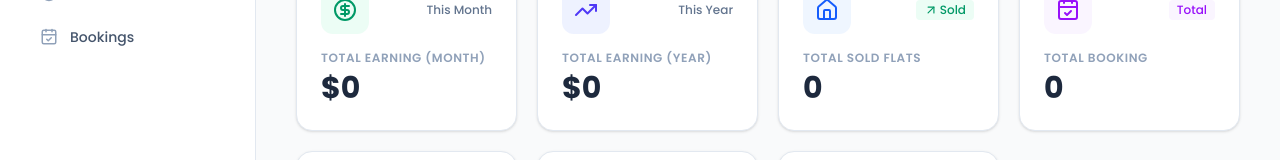
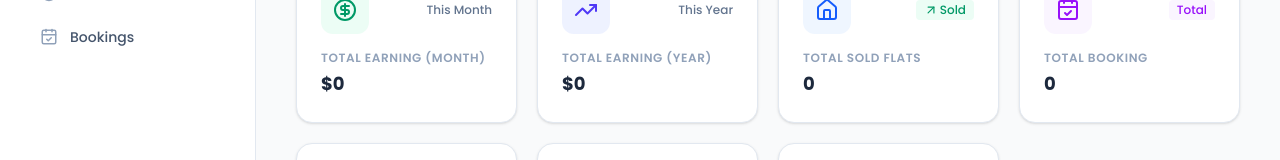
Before and after one commit to arifstk/real-state, a Next.js app: page /vendor-dashboard in a window 1280 px wide. Shown: the part 276-436 px from the top of the page. Built offline with nearby package versions, Linux system fonts and the light colour scheme; no server answers; the database is empty.

Commit message:
dashboard text size & filter $ sign

```diff
--- a/app/admin/views/DashboardView.tsx
+++ b/app/admin/views/DashboardView.tsx
@@ -112,6 +112,7 @@ export default function AdminDashboardView() {
         </p>
       </div>
 
+      {/* Stat Card */}
       <div className="grid grid-cols-1 sm:grid-cols-2 xl:grid-cols-4 gap-5">
         {cards.map((card) => {
           const Icon = card.icon;
@@ -120,12 +121,12 @@ export default function AdminDashboardView() {
               key={card.label}
               className="bg-white p-5 rounded-2xl border border-slate-100 shadow-2xs flex items-center gap-4"
             >
-              <div className={`p-3.5 rounded-xl ${card.color}`}>
-                <Icon size={22} />
+              <div className={`p-2.5 rounded-xl ${card.color}`}>
+                <Icon size={20} />
               </div>
               <div className="min-w-0">
                 <p className="text-xs font-medium text-slate-500">{card.label}</p>
-                <h3 className="text-2xl font-extrabold text-slate-800 mt-0.5 truncate">{card.count}</h3>
+                <h3 className="text-lg font-extrabold text-slate-800 mt-0.5 tracking-tighter truncate">{card.count}</h3>
               </div>
             </div>
           );
--- a/app/flats/FlatsFilterClient.tsx
+++ b/app/flats/FlatsFilterClient.tsx
@@ -43,7 +43,7 @@ interface FlatsFilterClientProps {
   initialFlats: FlatListItem[];
 }
 
-const formatBDT = (n: number) => `৳${Math.round(n).toLocaleString("en-BD")}`;
+// const formatBDT = (n: number) => `৳${Math.round(n).toLocaleString("en-BD")}`;
 
 const getEffectivePrice = (flat: FlatListItem) =>
   flat.discountPercent
@@ -275,7 +275,8 @@ export default function FlatsFilterClient({ initialFlats }: FlatsFilterClientPro
             <div className="space-y-2">
               <div className="flex justify-between text-xs font-semibold text-slate-600">
                 <span>Max Price</span>
-                <span className="text-teal-600 font-bold">{formatBDT(maxPrice)}</span>
+                {/* <span className="text-teal-600 font-bold">{formatBDT(maxPrice)}</span> */}
+                <span className="text-teal-600 font-bold">${maxPrice.toLocaleString()}</span>
               </div>
               <input
                 type="range"
--- a/app/vendor-dashboard/page.tsx
+++ b/app/vendor-dashboard/page.tsx
@@ -116,7 +116,7 @@ export default function VendorDashboard() {
           </div>
           <div className="mt-4">
             <p className="text-xs font-semibold text-slate-400 uppercase tracking-wider">Total Earning (Month)</p>
-            <p className="text-3xl font-bold text-slate-800 mt-1">${stats.monthlyRevenue.toLocaleString()}</p>
+            <p className="text-lg font-bold text-slate-800 mt-1">${stats.monthlyRevenue.toLocaleString()}</p>
           </div>
         </div>
 
@@ -130,7 +130,7 @@ export default function VendorDashboard() {
           </div>
           <div className="mt-4">
             <p className="text-xs font-semibold text-slate-400 uppercase tracking-wider">Total Earning (Year)</p>
-            <p className="text-3xl font-bold text-slate-800 mt-1">${stats.yearlyRevenue.toLocaleString()}</p>
+            <p className="text-lg font-bold text-slate-800 mt-1">${stats.yearlyRevenue.toLocaleString()}</p>
           </div>
         </div>
 
@@ -146,7 +146,7 @@ export default function VendorDashboard() {
           </div>
           <div className="mt-4">
             <p className="text-xs font-semibold text-slate-400 uppercase tracking-wider">Total Sold Flats</p>
-            <p className="text-3xl font-bold text-slate-800 mt-1">{stats.totalSoldFlats}</p>
+            <p className="text-lg font-bold text-slate-800 mt-1">{stats.totalSoldFlats}</p>
           </div>
         </div>
 
@@ -162,7 +162,7 @@ export default function VendorDashboard() {
           </div>
           <div className="mt-4">
             <p className="text-xs font-semibold text-slate-400 uppercase tracking-wider">Total Booking</p>
-            <p className="text-3xl font-bold text-slate-800 mt-1">{stats.totalBookings}</p>
+            <p className="text-lg font-bold text-slate-800 mt-1">{stats.totalBookings}</p>
           </div>
         </div>
 
```
